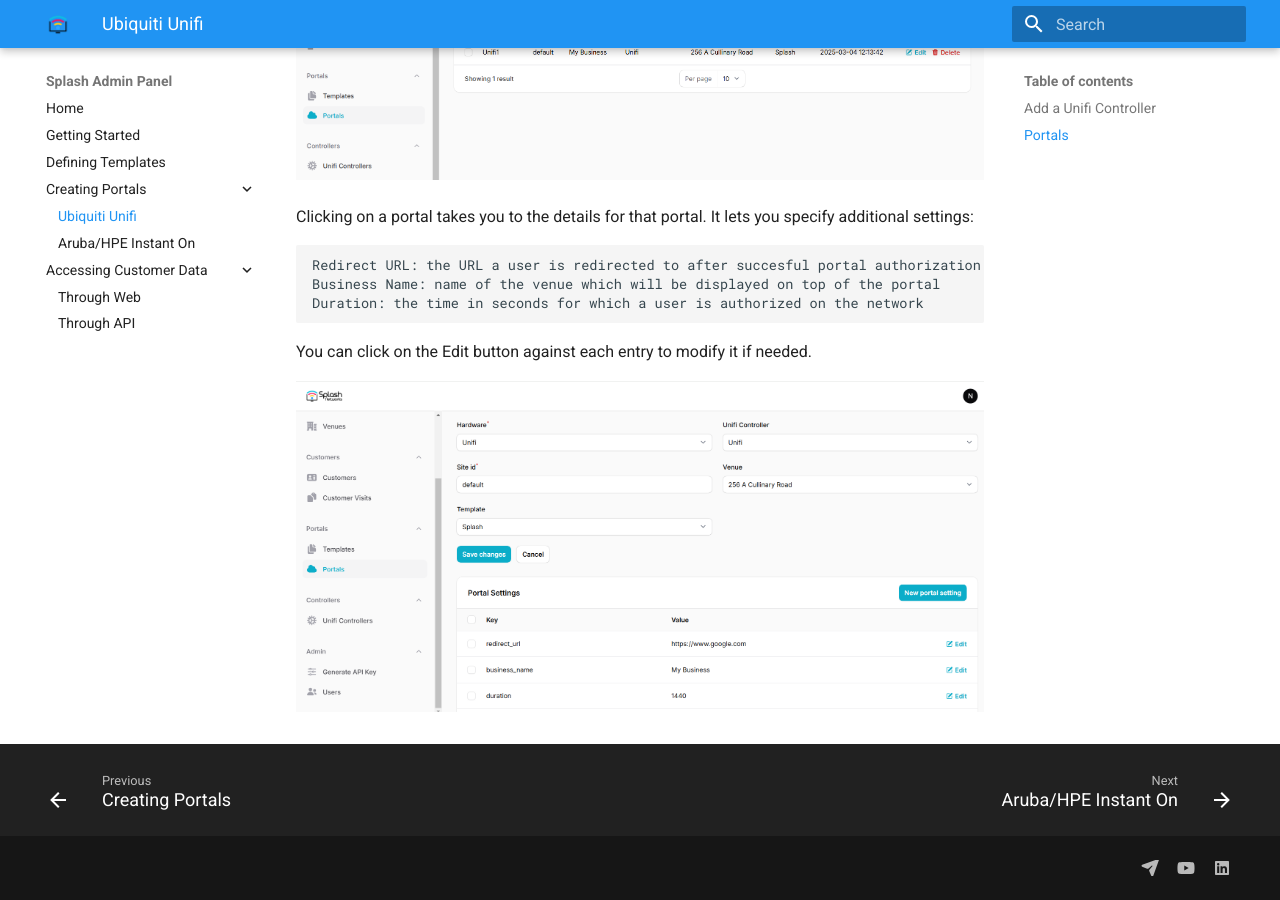
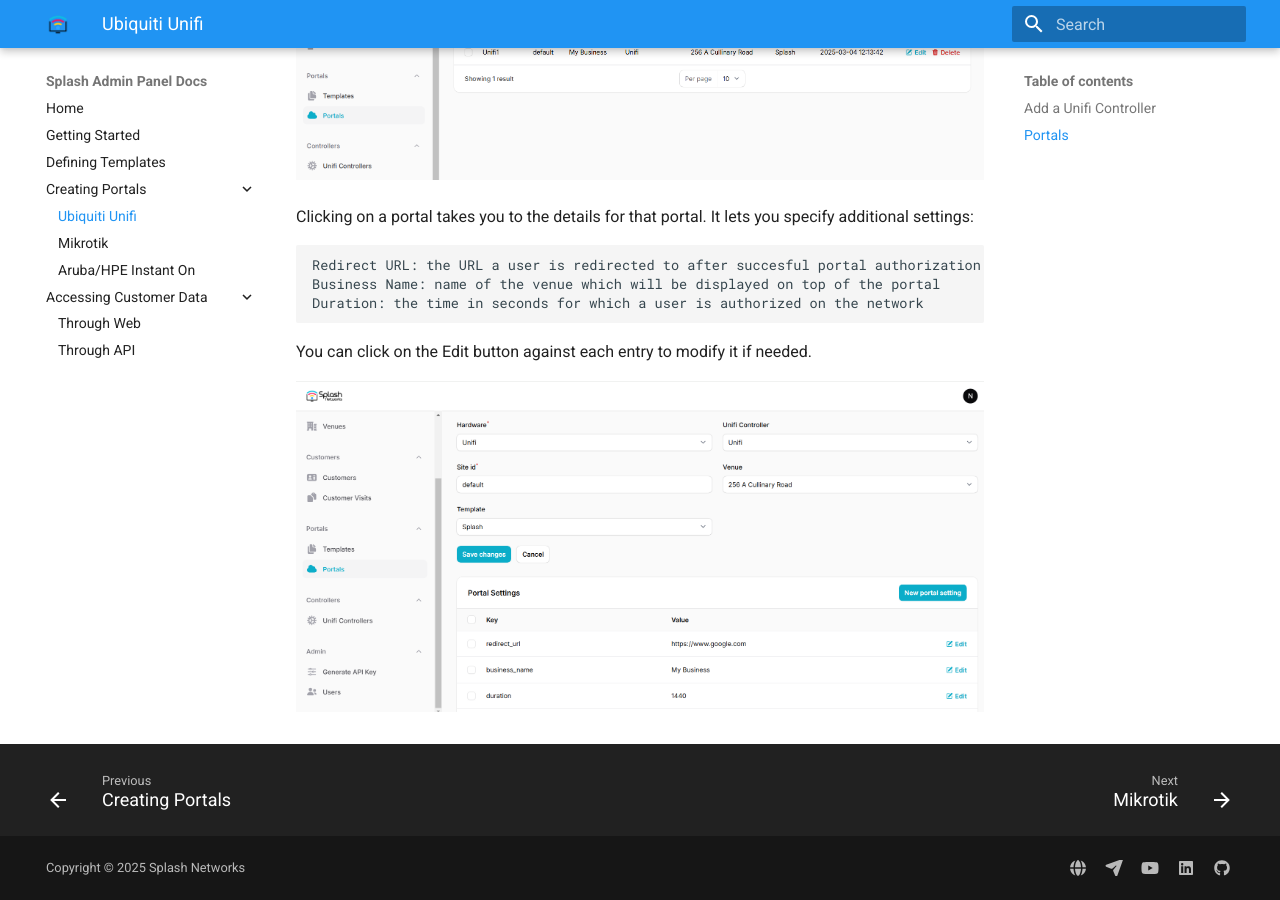
Before and after one commit to splash-networks/admin-panel-doc, an MkDocs documentation site: the page built from docs/portals/unifi.md, in a window 1280 px wide and 900 px high, scrolled down 3459 px. Built offline with MkDocs 1.6.1 and Material for MkDocs 9.7.7, drawn with Linux system fonts in a browser that asks for light colours.

Commit message:
mikrotik

```diff
--- a/mkdocs.yml
+++ b/mkdocs.yml
@@ -1,5 +1,9 @@
-site_name: Splash Admin Panel
+site_name: Splash Admin Panel Docs
+site_description: Documentation for Splash Admin Panel
 site_url: https://docs.splashnetworks.co
+site_author: Splash Networks
+copyright: Copyright &copy; 2025 Splash Networks
+
 nav:
   - Home: index.md
   - Getting Started: getting-started.md
@@ -7,6 +11,7 @@
   - Creating Portals:
       - portals/index.md
       - Ubiquiti Unifi: portals/unifi.md
+      - Mikrotik: portals/mikrotik.md
       - Aruba/HPE Instant On: portals/aruba-instant-on.md
   - Accessing Customer Data:
       - customer-data/index.md
@@ -34,12 +39,16 @@
   favicon: assets/images/favicon.png
   homepage: https://docs.splashnetworks.co
   social:
+    - icon: fontawesome/solid/globe
+      link: https://splashnetworks.co
     - icon: fontawesome/solid/paper-plane
       link: mailto:hello@splashnetworks.co
     - icon: fontawesome/brands/youtube
       link: https://www.youtube.com/@splashnetworksco
     - icon: fontawesome/brands/linkedin
       link: https://www.linkedin.com/company/splash-networks/
+    - icon: fontawesome/brands/github
+      link: https://github.com/splash-networks
   analytics:
     provider: google
     property: G-1ZJ93Z9D5T
```
Also changed, not shown: docs/portals/mikrotik.md (added, +79 -0 lines), docs/assets/images/mikrotik-files-updated.png (added), docs/assets/images/mikrotik-files.png (added), docs/assets/images/mikrotik-firewall.png (added), docs/assets/images/mikrotik-hotspot-server-profile.png (added), docs/assets/images/mikrotik-hotspot-setup.png (added), docs/assets/images/mikrotik-hotspot-user-profile.png (added), docs/assets/images/mikrotik-login.png (added), docs/assets/images/mikrotik-walled-garden.png (added), docs/assets/images/portal-mikrotik.png (added), docs/assets/images/portal-settings-mikrotik.png (added), 1 other file.
